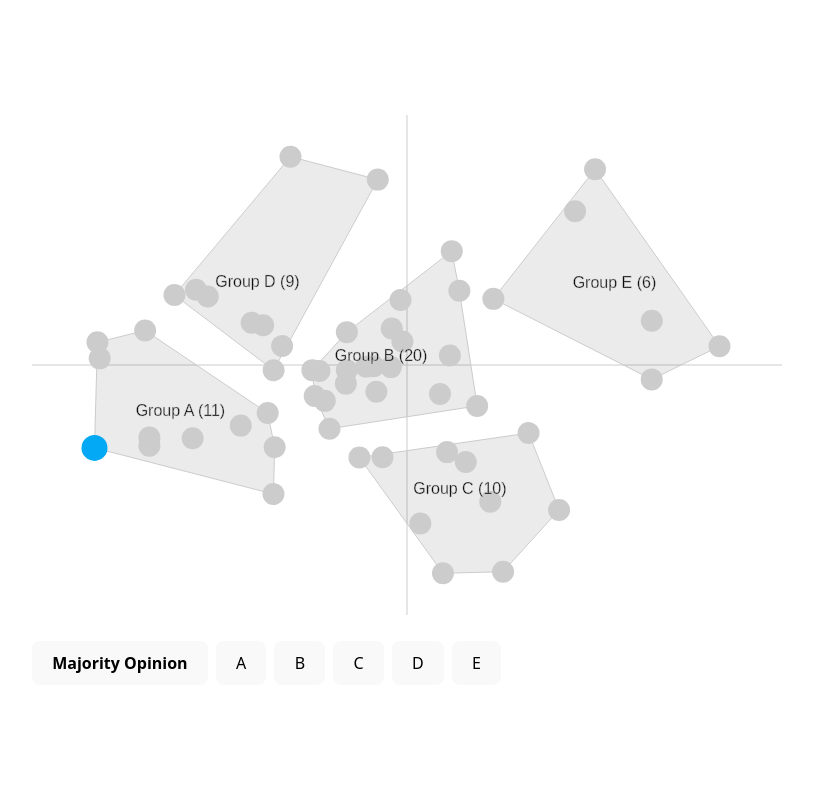
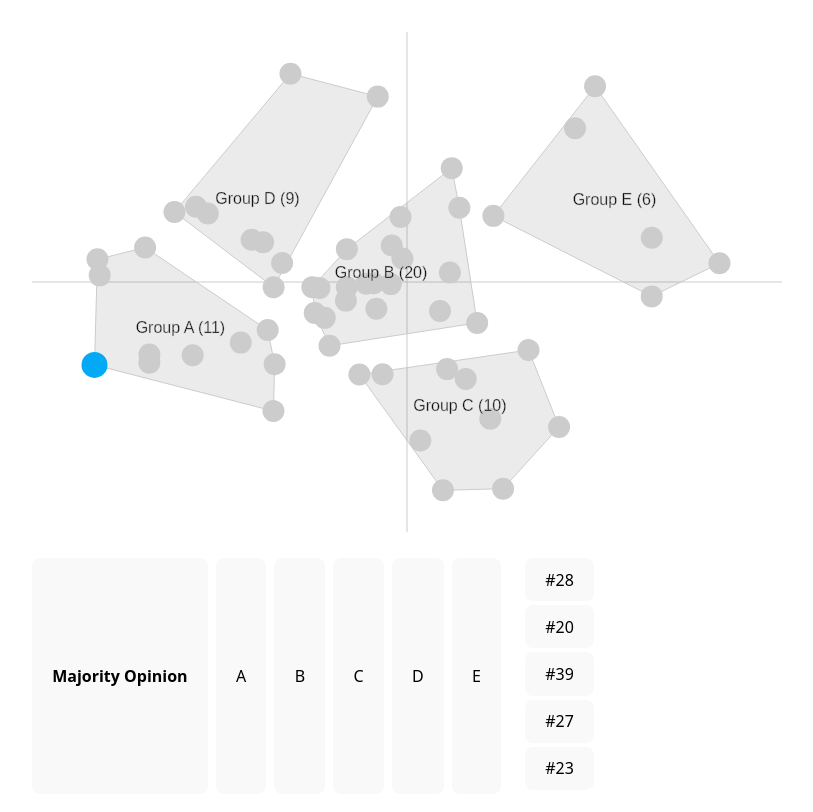
Before and after one commit to patcon/opinion-graph-demo, a React (Vite) app: page / in a window 1280 px wide. Shown: the top 812 px of the page, without its empty margins (233-1046 px from the left). Built offline with nearby package versions, Linux system fonts and the light colour scheme.

Commit message:
Add janky statement buttons.

```diff
--- a/src/components/StatementSelector.tsx
+++ b/src/components/StatementSelector.tsx
@@ -13,8 +13,25 @@ export function StatementSelector({
 }) {
   const groupClusters = math["group-clusters"] ?? [];
 
+  const statementIds = (() => {
+    if (selectedTab === "majority") {
+      return (math["consensus"]?.["agree"] ?? []).map((d: any) => d.tid);
+    } else {
+      return (math["repness"]?.[selectedTab] ?? []).map((d: any) => d.tid);
+    }
+  })();
+
+  const statementButtons = statementIds.map((tid: number) => {
+    const text = comments[tid]?.comment ?? `#${tid}`;
+    return (
+      <button key={tid} style={{ display: "block", marginBottom: 4 }}>
+        {text}
+      </button>
+    );
+  });
+
   return (
-    <div style={{ marginTop: 20 }}>
+    <div style={{ marginTop: 20, display: "flex", gap: 24 }}>
       <div style={{ display: "flex", gap: 8, flexWrap: "wrap" }}>
         <button
           onClick={() => setSelectedTab("majority")}
@@ -36,6 +53,7 @@ export function StatementSelector({
           </button>
         ))}
       </div>
+      <div>{statementButtons}</div>
     </div>
   );
 }
```
